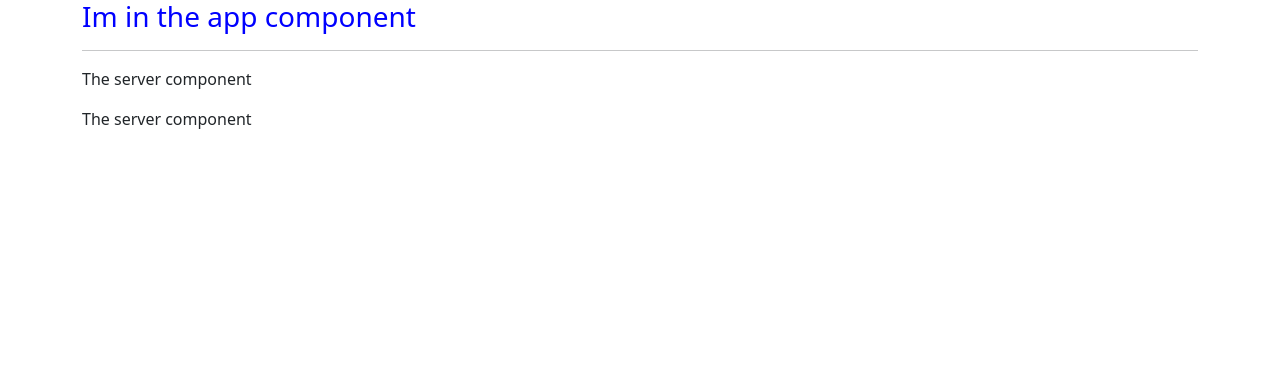
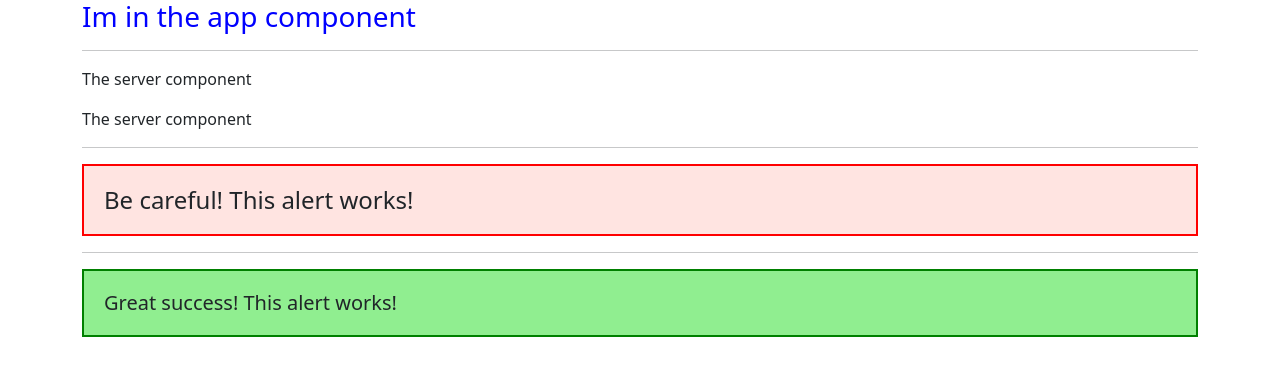
Before and after one commit to AlexGroat/learn-angular, an Angular app: page / in a window 1280 px wide. Shown: the top 376 px of the page. Built offline with nearby package versions, Linux system fonts and the light colour scheme.

Commit message:
practicing components

```diff
--- a/src/app/app.component.html
+++ b/src/app/app.component.html
@@ -3,7 +3,14 @@
     <div class="col-xs-12">
       <h3>Im in the app component</h3>
       <hr />
-      <app-servers></app-servers>
+      <app-servers></app-servers>  <!-- typically create elements for your components -->
+      <!-- <div app-servers></div> placing the selector in square brackets allows it
+      to be placed in an element-->
+      <!-- <div class="app-servers"></div> making app servers a class -->
+      <hr>
+      <app-warning></app-warning>
+      <hr>
+      <app-success></app-success>
     </div>
   </div>
 </div>
--- a/src/app/app.module.ts
+++ b/src/app/app.module.ts
@@ -5,12 +5,16 @@ import { BrowserModule } from '@angular/platform-browser';
 import { AppComponent } from './app.component';
 import { ServerComponent } from './server/server.component';
 import { ServersComponent } from './servers/servers.component';
+import { WarningAlertComponent } from './warning-alert/warning-alert.component';
+import { SuccessAlertComponent } from './success-alert/success-alert.component';
 
 @NgModule({
   declarations: [
     AppComponent,
     ServerComponent,
-    ServersComponent
+    ServersComponent,
+    WarningAlertComponent,
+    SuccessAlertComponent
   ],
   imports: [
     BrowserModule,
--- /dev/null
+++ b/src/app/warning-alert/warning-alert.component.html
@@ -0,0 +1 @@
+<h4>Be careful! This alert works!</h4>
--- /dev/null
+++ b/src/app/warning-alert/warning-alert.component.ts
@@ -0,0 +1,23 @@
+import { Component, OnInit } from '@angular/core';
+
+@Component({
+  selector: 'app-warning',
+  templateUrl: './warning-alert.component.html',
+  // styleUrls: ['./warning-alert.component.css']
+  styles: [`
+    h4 {
+      padding: 20px;
+      background-color: mistyrose;
+      border: 2px solid red;
+    }
+  `]
+  // inline styling
+})
+export class WarningAlertComponent implements OnInit {
+
+  constructor() { }
+
+  ngOnInit(): void {
+  }
+
+}
```
Also changed, not shown: src/app/warning-alert/warning-alert.component.css (added).
